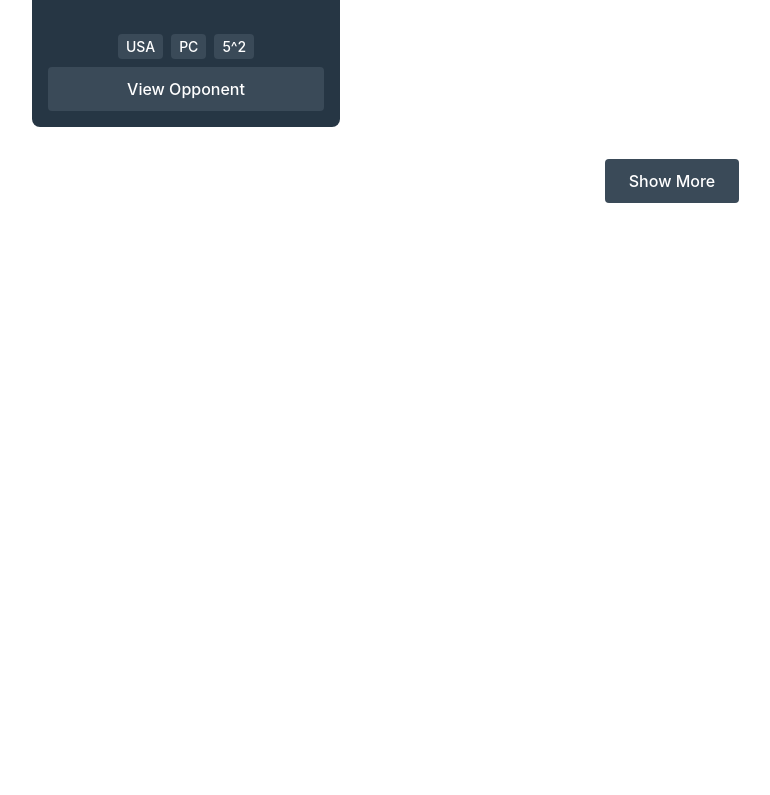
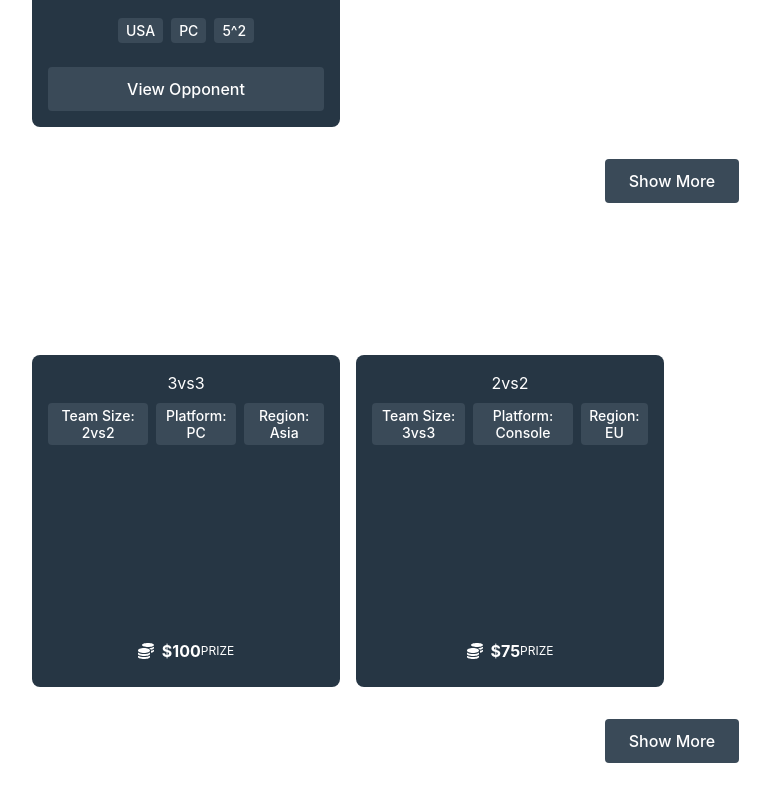
Before and after one commit to Darth-Idimmu/test_rivox_sketch, a React (Vite) app: page / in a window 1280 px wide. Shown: the part 1377-2172 px from the top of the page, without its empty margins (0-770 px from the left). Before the commit the page ends 1612 px from the top, so only its background shows below. Built offline with nearby package versions, Linux system fonts and the light colour scheme.

Commit message:
actualice_app

```diff
--- a/src/App.jsx
+++ b/src/App.jsx
@@ -1,6 +1,7 @@
 import './App.css';
 import Header from './components/Header';
 import LiveWagers from './components/LiveWagers';
+import OngoingWagers from './components/OngoingWagers';
 import OpenWagers from './components/OpenWagers';
 
 const App = () => {
@@ -9,6 +10,7 @@ const App = () => {
       <Header />
       <LiveWagers />
       <OpenWagers />
+      <OngoingWagers />
     </div>
   );
 };
```
